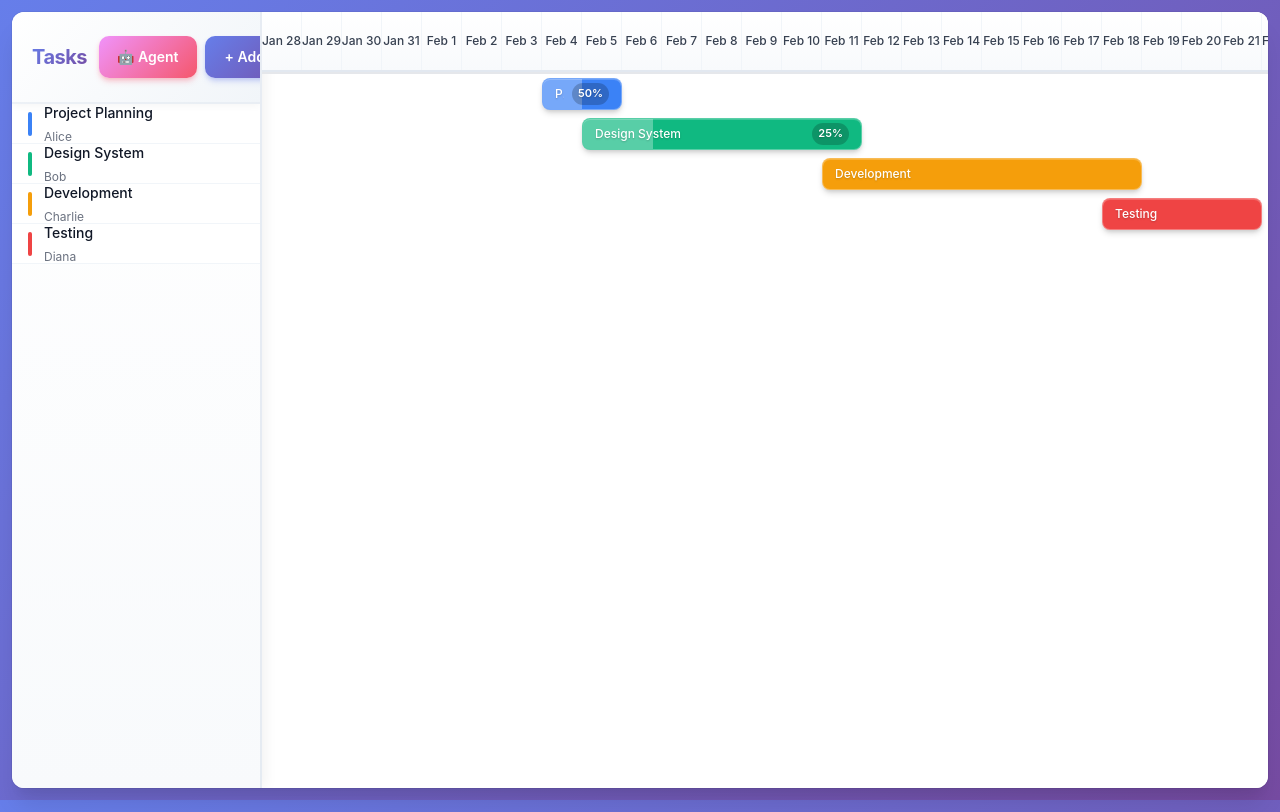
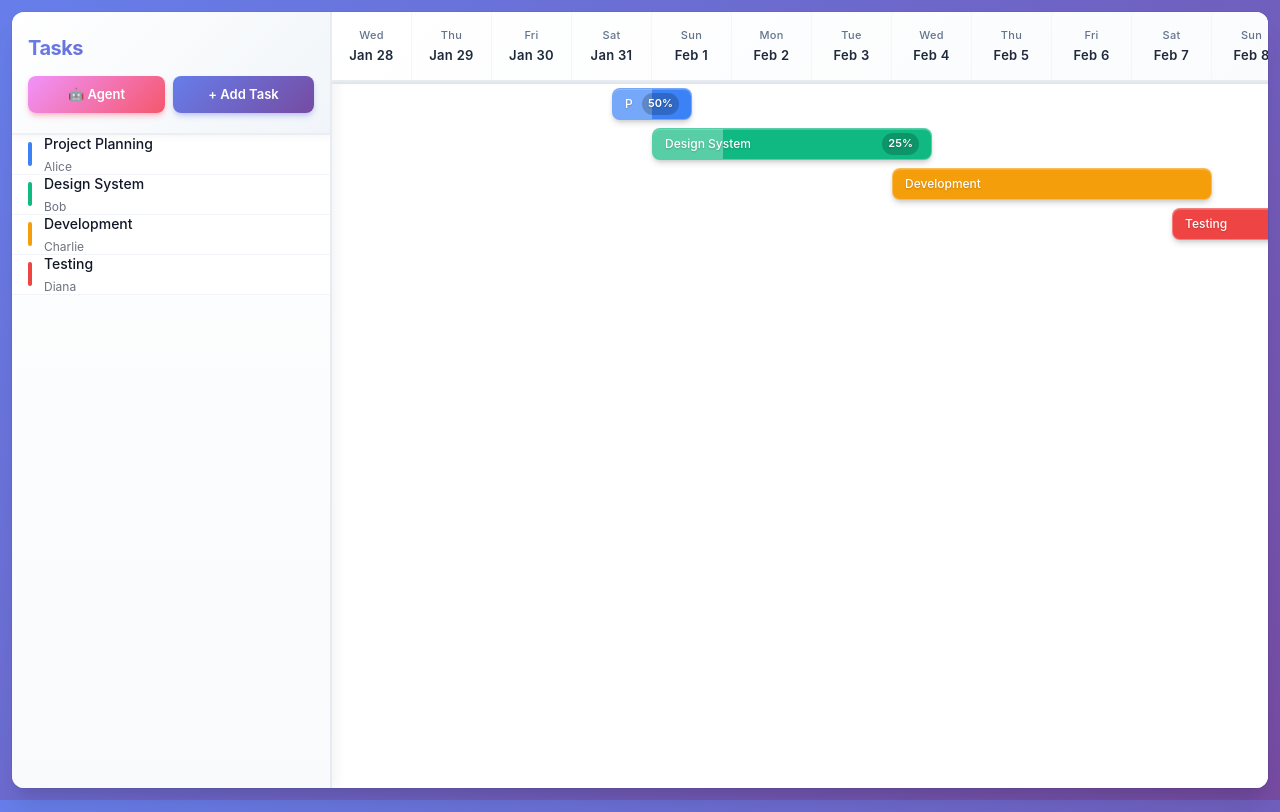
Before and after one commit to IkramahAhmed/gant-chart-web-app, a Next.js app: page / in a window 1280 px wide. Built offline with nearby package versions, Linux system fonts and the light colour scheme.

Commit message:
style(ui): improve sidebar width, header layout, and timeline date display

```diff
--- a/components/gantt/GanttChart.module.css
+++ b/components/gantt/GanttChart.module.css
@@ -20,7 +20,7 @@
 
 .ganttGrid {
   display: grid;
-  grid-template-columns: 250px 1fr;
+  grid-template-columns: 320px 1fr;
   height: 100%;
   overflow: hidden;
 }
@@ -37,15 +37,14 @@
 }
 
 .taskListHeader {
-  padding: 24px 20px;
+  padding: 20px 16px;
   border-bottom: 2px solid rgba(226, 232, 240, 0.6);
   background: linear-gradient(135deg, #ffffff 0%, #f1f5f9 100%);
   position: sticky;
   top: 0;
   z-index: 10;
   display: flex;
-  align-items: center;
-  justify-content: space-between;
+  flex-direction: column;
   gap: 12px;
   backdrop-filter: blur(10px);
   box-shadow: 0 2px 8px rgba(0, 0, 0, 0.04);
@@ -60,21 +59,24 @@
   background-clip: text;
   margin: 0;
   letter-spacing: -0.5px;
+  width: 100%;
 }
 
 .headerActions {
   display: flex;
   align-items: center;
   gap: 8px;
+  width: 100%;
+  flex-wrap: wrap;
 }
 
 .agentButton {
-  padding: 10px 18px;
+  padding: 8px 14px;
   background: linear-gradient(135deg, #f093fb 0%, #f5576c 100%);
   color: #ffffff;
   border: none;
-  border-radius: 10px;
-  font-size: 14px;
+  border-radius: 8px;
+  font-size: 13px;
   font-weight: 600;
   cursor: pointer;
   transition: all 0.3s cubic-bezier(0.4, 0, 0.2, 1);
@@ -87,6 +89,9 @@
   align-items: center;
   gap: 6px;
   overflow: hidden;
+  flex: 1;
+  min-width: 0;
+  justify-content: center;
 }
 
 .agentButton::before {
@@ -199,12 +204,12 @@
 }
 
 .addButton {
-  padding: 10px 20px;
+  padding: 8px 16px;
   background: linear-gradient(135deg, #667eea 0%, #764ba2 100%);
   color: #ffffff;
   border: none;
-  border-radius: 10px;
-  font-size: 14px;
+  border-radius: 8px;
+  font-size: 13px;
   font-weight: 600;
   cursor: pointer;
   transition: all 0.3s cubic-bezier(0.4, 0, 0.2, 1);
@@ -214,6 +219,8 @@
     0 2px 4px -1px rgba(102, 126, 234, 0.2);
   position: relative;
   overflow: hidden;
+  flex: 1;
+  min-width: 0;
 }
 
 .addButton::before {
@@ -291,7 +298,7 @@
 /* Responsive Design */
 @media (max-width: 768px) {
   .ganttGrid {
-    grid-template-columns: 180px 1fr;
+    grid-template-columns: 240px 1fr;
   }
 
   .taskListHeader {
@@ -300,6 +307,15 @@
 
   .headerTitle {
     font-size: 16px;
+  }
+
+  .headerActions {
+    flex-direction: column;
+  }
+
+  .agentButton,
+  .addButton {
+    width: 100%;
   }
 }
 
--- a/components/gantt/Timeline.module.css
+++ b/components/gantt/Timeline.module.css
@@ -4,20 +4,23 @@
 
 .timeline {
   display: flex;
-  border-bottom: 2px solid #e2e8f0;
-  background: linear-gradient(to bottom, #ffffff, #f8fafc);
-  min-height: 60px;
+  border-bottom: 2px solid rgba(226, 232, 240, 0.8);
+  background: linear-gradient(135deg, #ffffff 0%, #f8fafc 100%);
+  min-height: 70px;
+  box-shadow: 0 2px 4px rgba(0, 0, 0, 0.02);
 }
 
 .timelineCell {
-  border-right: 1px solid #f1f5f9;
-  padding: 12px 4px;
+  border-right: 1px solid rgba(241, 245, 249, 0.8);
+  padding: 16px 8px;
   display: flex;
+  flex-direction: column;
   align-items: center;
   justify-content: center;
   flex-shrink: 0;
   background-color: transparent;
   transition: background-color 0.2s ease;
+  min-width: 80px;
 }
 
 .timelineCell:hover {
@@ -25,11 +28,13 @@
 }
 
 .dateLabel {
-  font-size: 12px;
-  font-weight: 500;
-  color: #374151;
+  font-size: 13px;
+  font-weight: 600;
+  color: #1e293b;
   text-align: center;
   white-space: nowrap;
+  line-height: 1.4;
+  letter-spacing: 0.3px;
 }
 
 /* Responsive */
--- a/components/gantt/Timeline.tsx
+++ b/components/gantt/Timeline.tsx
@@ -40,10 +40,22 @@ export function Timeline({ startDate, endDate, zoomLevel }: TimelineProps) {
           aria-label={`Date: ${date.toLocaleDateString()}`}
         >
           <div className={styles.dateLabel}>
-            {date.toLocaleDateString('en-US', {
-              month: 'short',
-              day: 'numeric',
-            })}
+            <div
+              style={{
+                fontSize: '11px',
+                fontWeight: 500,
+                color: '#64748b',
+                marginBottom: '2px',
+              }}
+            >
+              {date.toLocaleDateString('en-US', { weekday: 'short' })}
+            </div>
+            <div>
+              {date.toLocaleDateString('en-US', {
+                month: 'short',
+                day: 'numeric',
+              })}
+            </div>
           </div>
         </div>
       ))}
```
